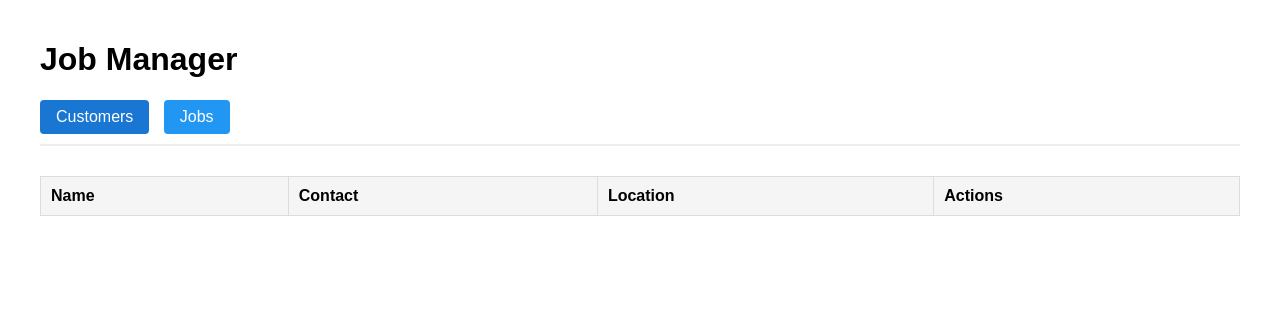
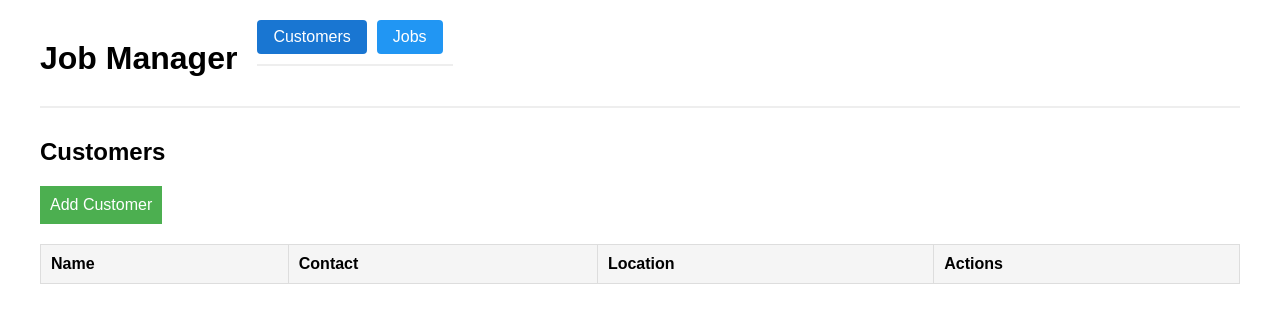
Before and after one commit to KeesBlokland/Jobmanager, a Flask app: page / in a window 1280 px wide. Shown: the top 323 px of the page. Run offline with Flask 3, Linux system fonts and the light colour scheme; data that the repository does not hold is empty.

Commit message:
timer fixes

```diff
--- a/app/templates/base.html
+++ b/app/templates/base.html
@@ -4,7 +4,7 @@
 <head>
     <meta charset="UTF-8">
     <meta name="viewport" content="width=device-width, initial-scale=1.0">
-    <title>Job Manager</title>
+    <title>Jobs</title>
     <style>
         body {
             font-family: Arial, sans-serif;
@@ -13,7 +13,20 @@
             max-width: 1200px;
             margin: 0 auto;
         }
+        .header-nav {
+            display: flex;
+            align-items: center;
+            margin-bottom: 30px;
+            border-bottom: 2px solid #eee;
+            padding-bottom: 10px;
+        }
+        .header-nav h1 {
+            margin: 0;
+            margin-right: 20px;
+        }
         .nav-menu {
+            display: flex;
+            align-items: center;
             margin-bottom: 30px;
             border-bottom: 2px solid #eee;
             padding-bottom: 10px;
@@ -30,59 +43,20 @@
         .nav-menu a.active {
             background: #1976D2;
         }
-        .global-timer {
-            float: right;
-            padding: 8px 16px;
+        .nav-menu a:hover {
+            background: #1976D2;
         }
-        .active-job {
-            font-weight: bold;
-            margin-right: 10px;
-        }
-        .timer.paused {
-            color: #666;
-        }
-        .timer-container button {
-            padding: 5px 10px;
-            margin: 0 2px;
-            border: none;
-            cursor: pointer;
-        }
-        .start-btn, .resume-btn { background: #4CAF50; color: white; }
-        .stop-btn { background: #f44336; color: white; }
-        .pause-btn { background: #FFC107; color: white; }
     </style>
 </head>
 <body>
-    <h1>Job Manager</h1>
-    <div class="nav-menu">
-        <a href="{{ url_for('main.index') }}" {% if request.endpoint == 'main.index' %}class="active"{% endif %}>Customers</a>
-        <a href="{{ url_for('main.job_list') }}" {% if request.endpoint == 'main.job_list' %}class="active"{% endif %}>Jobs</a>
-
-        <div class="global-timer">
-            <span id="active-job-info" class="active-job"></span>
+    <div class="header-nav">
+        <h1>Job Manager</h1>
+        <div class="nav-menu">
+            <a href="{{ url_for('main.index') }}" {% if request.endpoint == 'main.index' %}class="active"{% endif %}>Customers</a>
+            <a href="{{ url_for('main.job_list') }}" {% if request.endpoint == 'main.job_list' %}class="active"{% endif %}>Jobs</a>
         </div>
     </div>
     {% block content %}{% endblock %}
 
-    <!--
-    <script>
-        // Global state for active job display
-        let activeJobId = null;
-        let activeJobName = null;
-
-        // Update active job display
-        function updateGlobalControls(jobId, jobName) {
-            activeJobId = jobId;
-            activeJobName = jobName;
-
-            const jobInfo = document.getElementById('active-job-info');
-            if (activeJobId) {
-                jobInfo.textContent = `Active: ${activeJobName}`;
-            } else {
-                jobInfo.textContent = '';
-            }
-        }
-    </script>
-    -->
 </body>
 </html>
--- a/app/templates/customer_list.html
+++ b/app/templates/customer_list.html
@@ -3,10 +3,10 @@
 
 {% block content %}
 <div>
-    <!--
+
     <h2>Customers</h2>
     <a href="{{ url_for('main.add_customer') }}" style="display: inline-block; padding: 10px; background: #4CAF50; color: white; text-decoration: none; margin-bottom: 20px;">Add Customer</a>
--->
+
     <table style="width: 100%; border-collapse: collapse;">
         <thead>
             <tr style="background: #f5f5f5;">
```
